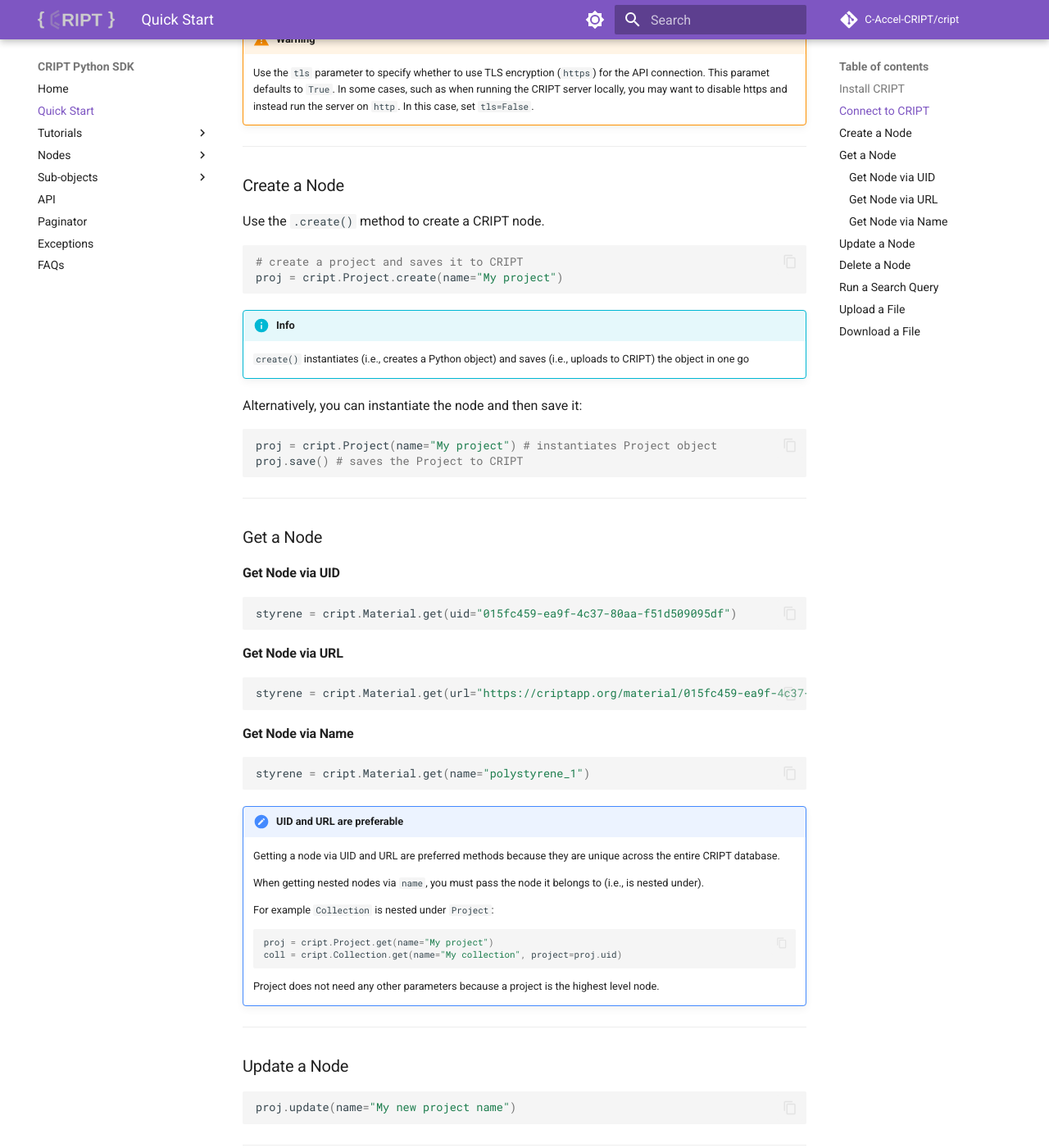
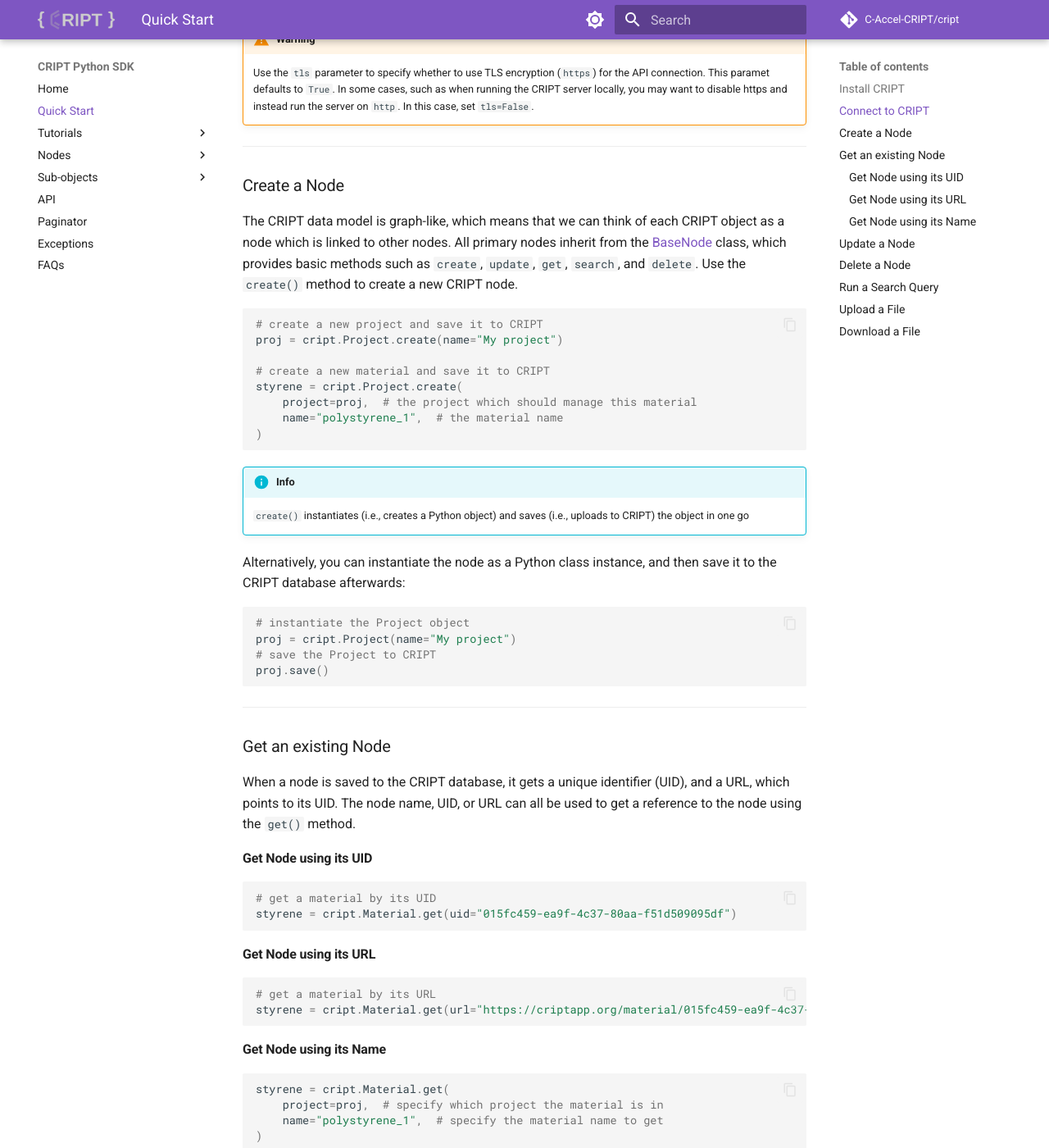
Before and after one commit to C-Accel-CRIPT/sdk-archive, an MkDocs documentation site: the page built from docs/quickstart.md, in a window 1280 px wide and 1400 px high, scrolled down 842 px. Shown: the whole window at 82% size. Built offline with MkDocs 1.6.1 and Material for MkDocs 9.7.7, drawn with Linux system fonts in a browser that asks for light colours; comment, search, counter and statistics services are not loaded; some of the changed text lies outside the part shown.

Commit message:
Update quickstart.md

````diff
--- a/docs/quickstart.md
+++ b/docs/quickstart.md
@@ -29,43 +29,59 @@
 
 ## Create a Node
 
-Use the `.create()` method to create a CRIPT node.
+The CRIPT data model is graph-like, which means that we can think of each CRIPT object as a node which is linked to other nodes. All primary nodes inherit from the <a href="../nodes/bas_node/" target="_blank">BaseNode</a> class, which provides basic methods such as `create`, `update`, `get`, `search`, and `delete`. Use the `create()` method to create a new CRIPT node.
 
 ``` python
-# create a project and saves it to CRIPT
+# create a new project and save it to CRIPT
 proj = cript.Project.create(name="My project")
+
+# create a new material and save it to CRIPT
+styrene = cript.Project.create(
+    project=proj,  # the project which should manage this material
+    name="polystyrene_1",  # the material name
+)
 ```
 
 !!! info
     `create()` instantiates (i.e., creates a Python object) and saves (i.e., uploads to CRIPT) the object in one go
 
-Alternatively, you can instantiate the node and then save it:
+Alternatively, you can instantiate the node as a Python class instance, and then save it to the CRIPT database afterwards:
 
 ``` python
-proj = cript.Project(name="My project") # instantiates Project object
-proj.save() # saves the Project to CRIPT
+# instantiate the Project object
+proj = cript.Project(name="My project")
+# save the Project to CRIPT
+proj.save()
 ```
 
 ---
-## Get a Node
+## Get an existing Node
 
-### Get Node via UID
+When a node is saved to the CRIPT database, it gets a unique identifier (UID), and a URL, which points to its UID. The node name, UID, or URL can all be used to get a reference to the node using the `get()` method.
+
+### Get Node using its UID
+
 ```python
+# get a material by its UID
 styrene = cript.Material.get(uid="015fc459-ea9f-4c37-80aa-f51d509095df")
 ```
 
-### Get Node via URL
+### Get Node using its URL
 ```python
+# get a material by its URL
 styrene = cript.Material.get(url="https://criptapp.org/material/015fc459-ea9f-4c37-80aa-f51d509095df/")
 ```
 
-### Get Node via Name
+### Get Node using its Name
 ```python
-styrene = cript.Material.get(name="polystyrene_1")
+styrene = cript.Material.get(
+    project=proj,  # specify which project the material is in
+    name="polystyrene_1",  # specify the material name to get
+)
 ```
 
 !!! note "UID and URL are preferable"
-    Getting a node via UID and URL are preferred methods because they are unique across the entire CRIPT database.
+    Getting a node via UID and URL are preferred over getting a node by its name because UID and URL attributes are unique across the entire CRIPT database.
 
     When getting nested nodes via `name`, you must pass the node it belongs to (i.e., is nested under).
 
@@ -81,7 +97,10 @@
 
 ## Update a Node
 
+The `update()` method can be used to change the value of a specific attribute of an existing node.
+
 ```python
+# change the name of an existing project
 proj.update(name="My new project name")
 ```
 
@@ -89,18 +108,21 @@
 
 ## Delete a Node
 
+The `delete()` method
+
 ``` py
-coll.delete()
+# delete an existing project
+proj.delete()
 ```
 
 ---
 
 ## Run a Search Query
 
-For example, to search for `Material` nodes with a molar mass less than 10 g/mol:
+Existing nodes can be searched by their attributes. In contrast to the `get()` method, the `search()` method returns a `Paginator` object which may contain any number of results. For example, to search for all `Material` nodes with a molar mass less than 10 g/mol:
 
 ``` py
-results =  cript.Material.search(
+results = cript.Material.search(
     properties = [
         {
             "key": "molar_mass",
@@ -112,13 +134,13 @@
 ```
 
 !!! Info "Pagination"
-    Search returns a `Paginator` object. You can paginate through the results
+    Search returns a `Paginator` object, which allows you to paginate through the results using a special set of paginator methods:
 
     ``` python
-    results.json()              # View the raw JSON for the query
+    results.json()              # View the raw JSON results
     results.objects()           # Generate objects for the current page
-    results.next_page()         # Flip to the next page (if exists)
-    results.previous_page()     # Flip to the previous page (if exists)
+    results.next_page()         # Flip to the next page of results (if it exists)
+    results.previous_page()     # Flip to the previous page of results (if it exists)
     ```
 
 ---
````
